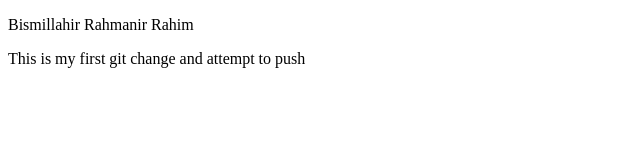
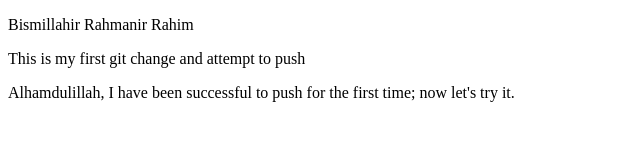
Before and after one commit to abdullah-alamin/first-website, a plain HTML site: page index.html in a window 1280 px wide. Shown: the whole page, without its empty margins (0-640 px from the left). Drawn offline with Linux system fonts and the light colour scheme.

Commit message:
2nd change

```diff
--- a/index.html
+++ b/index.html
@@ -8,5 +8,6 @@
 <body>
     <p>Bismillahir Rahmanir Rahim</p>
     <p>This is my first git change and attempt to push</p>
+    <p>Alhamdulillah, I have been successful to push for the first time; now let's try it.</p>
 </body>
 </html>
```
Also changed, not shown: 1 other file.
